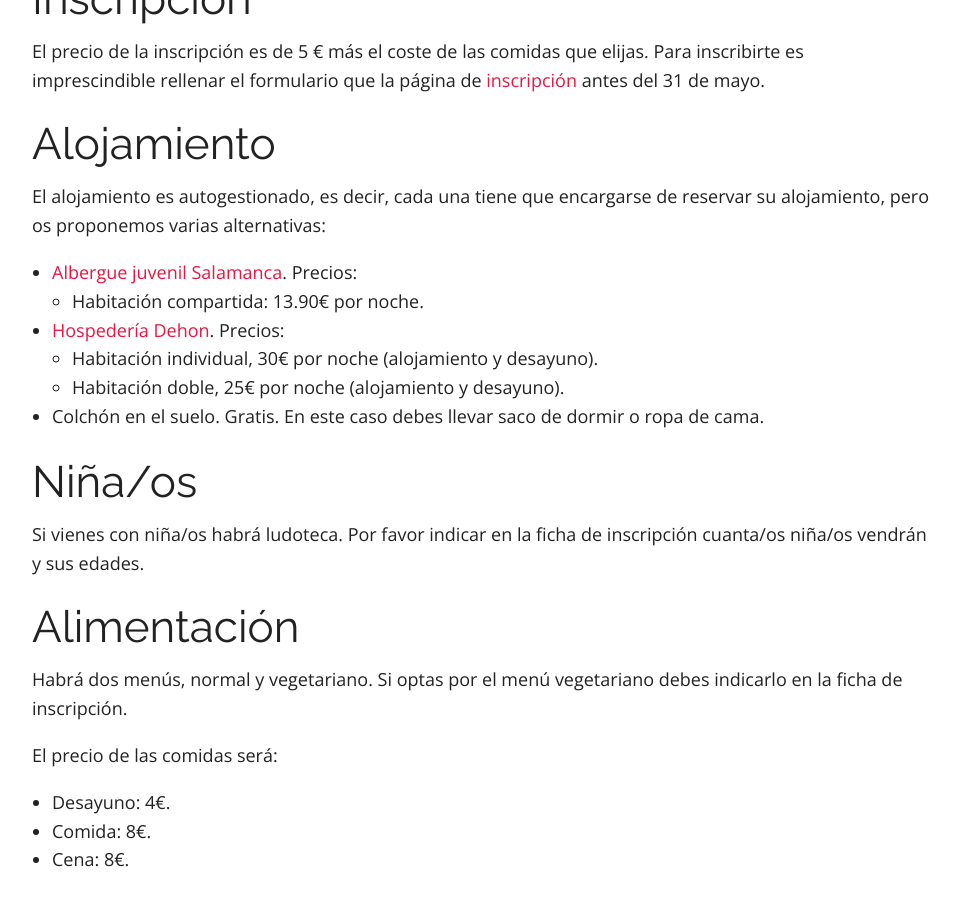
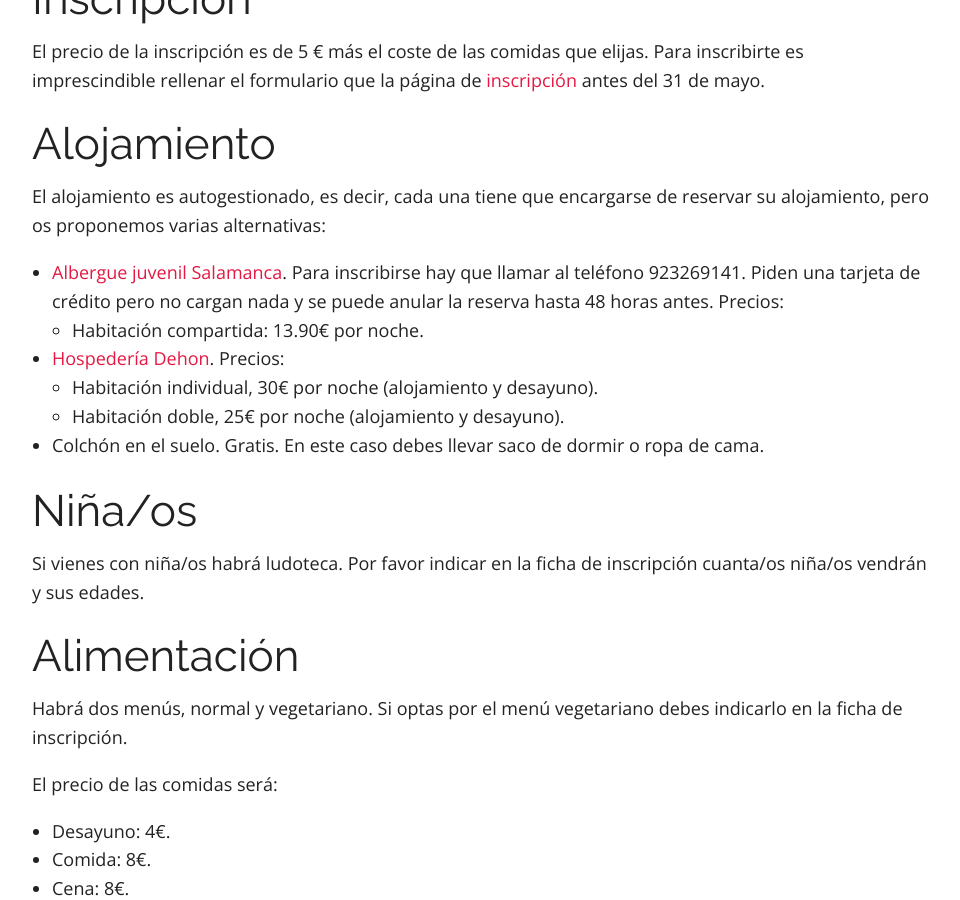
Before and after one commit to escuelaramonfdez/escuelaramonfdez.github.io, a Jekyll site: the page built from organizacion.md, in a window 1280 px wide and 900 px high, scrolled down 1137 px. Shown: the whole window, without its empty margins (158-1118 px from the left). Built offline with Jekyll 4.4.1, drawn with Linux system fonts in a browser that asks for light colours; nearby versions of some CDN libraries; comment, search, counter and statistics services are not loaded.

Commit message:
Añadida información albergue Salamanca.

```diff
--- a/organizacion.md
+++ b/organizacion.md
@@ -33,7 +33,7 @@ El precio de la inscripción es de 5 € más el coste de las comidas que elijas
 
 El alojamiento es autogestionado, es decir, cada una tiene que encargarse de reservar su alojamiento, pero os proponemos varias alternativas:
 
-- [Albergue juvenil Salamanca](http://www.alberguesalamanca.com/). Precios:
+- [Albergue juvenil Salamanca](http://www.alberguesalamanca.com/). Para inscribirse hay que llamar al teléfono 923269141. Piden una tarjeta de crédito pero no cargan nada y se puede anular la reserva hasta 48 horas antes. Precios:
   - Habitación compartida: 13.90€ por noche.
 - [Hospedería Dehon](http://www.hospederiadehon.com/). Precios:
   - Habitación individual, 30€ por noche (alojamiento y desayuno).
```
